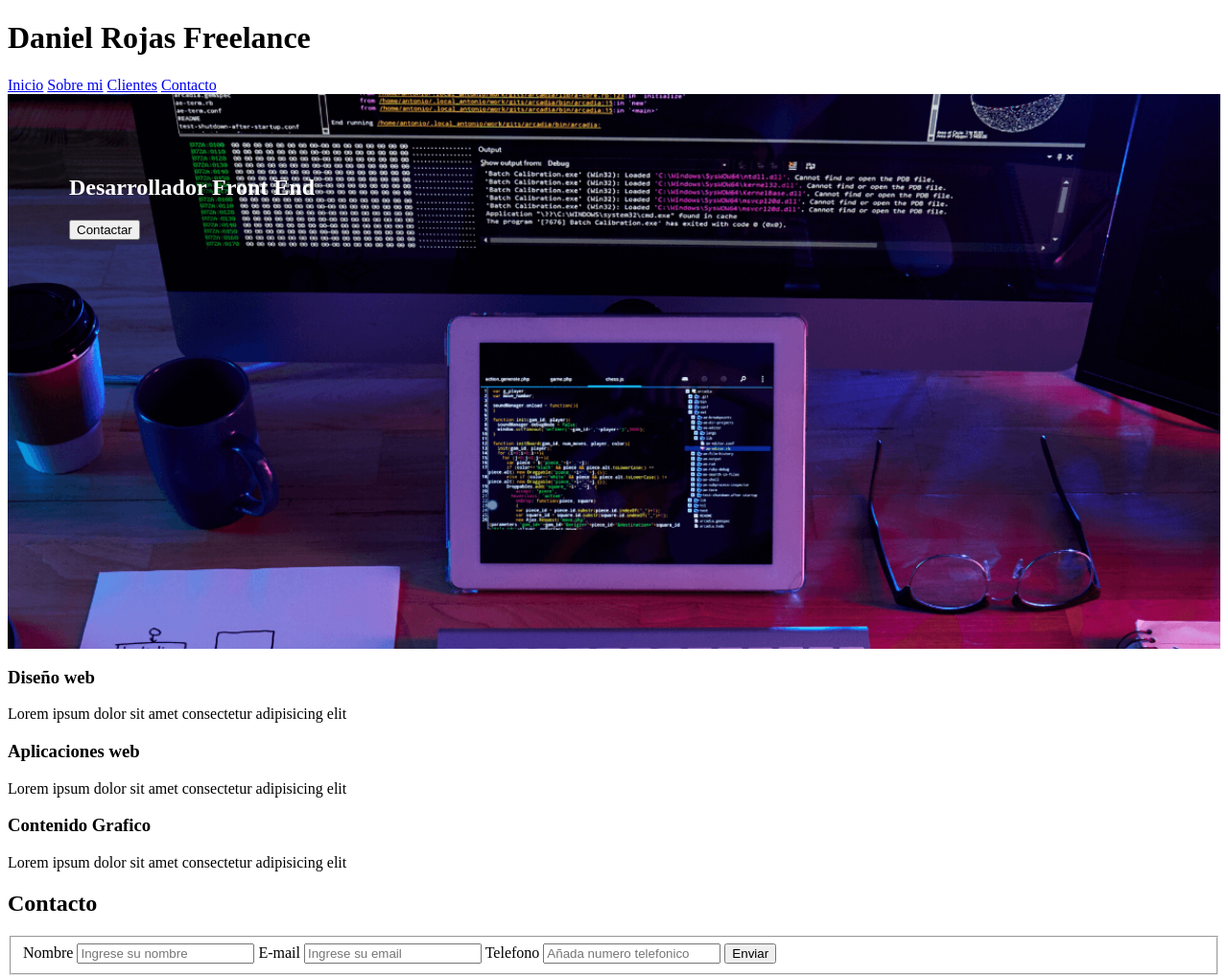
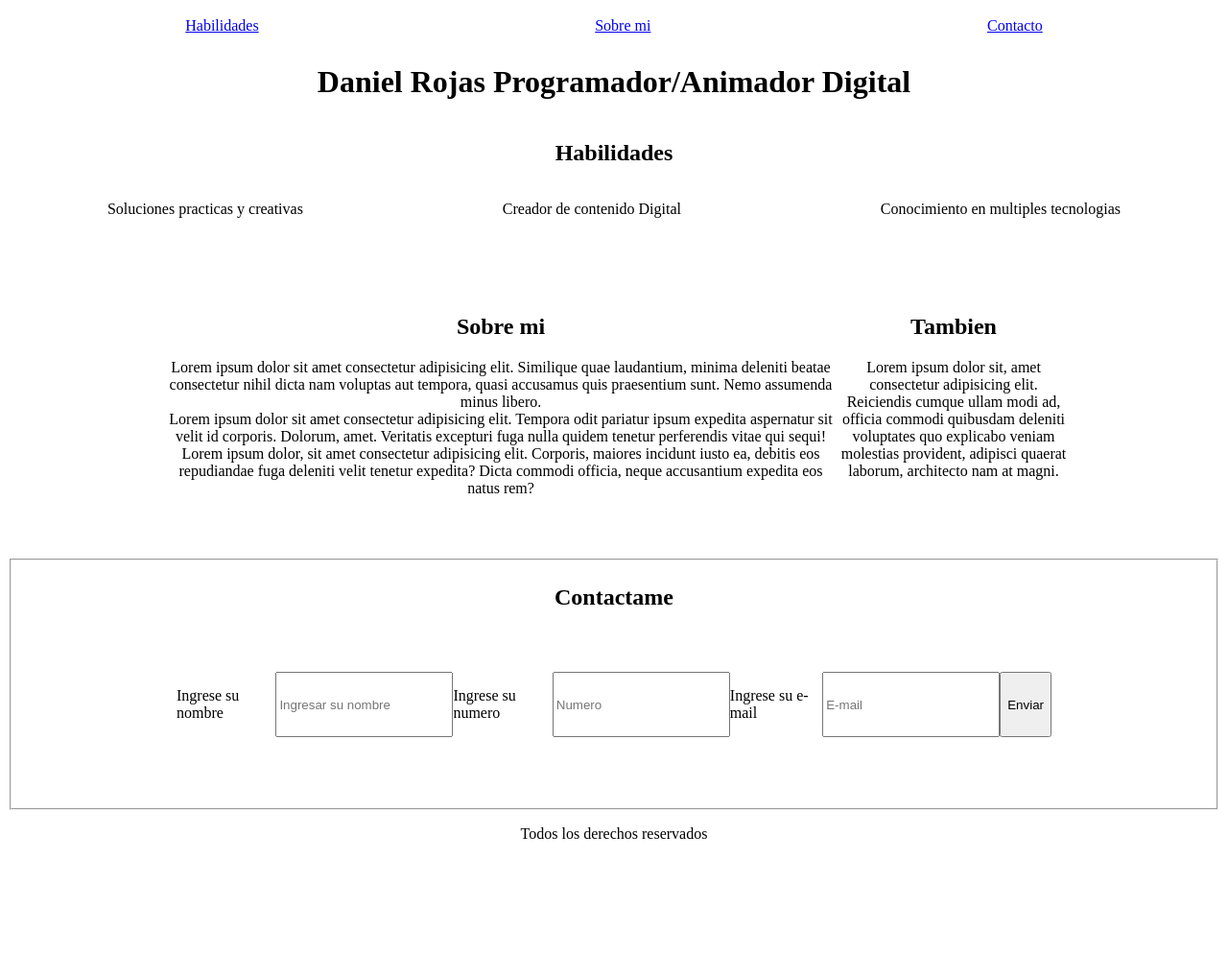
Before and after one commit to Nagazh/Proyecto_de_Practica, a plain HTML site: page index.html in a window 1280 px wide. Shown: the top 1019 px of the page at 96% size. After the commit the page ends 894 px from the top, so only its background shows below. Drawn offline with Linux system fonts and the light colour scheme.

Commit message:
Cambio de pagina reestructuracion

```diff
--- a/css/style.css
+++ b/css/style.css
@@ -6,11 +6,41 @@ html{
     box-sizing: border-box;
     font-size: var(--letraPrincipal);
 }
-.Seccion_principal{
-    background-image:url(../img/main.png);
-    color: white;
-    padding: 4rem;
-    background-repeat: no-repeat;
-    background-size: cover;
-    height: 450px;
+nav{
+    display: flex;
+    flex-direction: row;
+    flex-wrap: nowrap;
+    padding: 10px;
+    justify-content: space-around;
 }
+h1{
+    display: flex;
+    justify-content: center;
+    align-items: center;
+}
+.sec-habilidades{
+    display: grid;
+    grid-template-columns: auto auto;
+    text-align: center;
+}
+.centrar
+{
+    grid-column:1/span3;
+}
+.sec-sobremi{
+    display: grid;
+    grid-template-columns: 75% 25%;
+    padding: 4rem 10rem;
+    text-align: center;
+}
+fieldset h2{
+    text-align: center;
+}
+.secfieldset{
+    margin:4rem 10rem;
+    display: flex;
+    justify-content: space-around;
+}
+footer{
+    text-align: center;
+}
--- a/index.html
+++ b/index.html
@@ -12,47 +12,53 @@
     </head>
     <body>
         <header>
-            <h1>Daniel Rojas Freelance</h1>
+            <nav>
+                <a href="#">Habilidades</a>
+                <a href="#">Sobre mi</a>
+                <a href="#">Contacto</a>
+            </nav>
+            <h1>Daniel Rojas Programador/Animador Digital</h1>
         </header>
         <main>
-            <nav>
-                <a href="#">Inicio</a>
-                <a href="#">Sobre mi</a>
-                <a href="#">Clientes</a>
-                <a href="#">Contacto</a>
-            </nav>
-            <section class="Seccion_principal">
-                <h2>Desarrollador Front End</h2>
-                <input type="submit" value="Contactar">
-            </section>
-            <section>
+            <section class="sec-habilidades">
+                <h2 class="centrar">Habilidades</h2>
                 <div>
-                    <h3>Diseño web</h3>
-                    <p>Lorem ipsum dolor sit amet consectetur adipisicing elit</p>
+                    <p>Soluciones practicas y creativas</p>
                 </div>
                 <div>
-                    <h3>Aplicaciones web</h3>
-                    <p>Lorem ipsum dolor sit amet consectetur adipisicing elit</p>
+                    <p>Creador de contenido Digital</p>
                 </div>
                 <div>
-                    <h3>Contenido Grafico</h3>
-                    <p>Lorem ipsum dolor sit amet consectetur adipisicing elit</p>
+                    <p>Conocimiento en multiples tecnologias</p>
                 </div>
             </section>
+            <section class="sec-sobremi">
+                <section class="contenidop">
+                <h2 class="h2sobremi">Sobre mi</h2>
+                <div class="grid1">Lorem ipsum dolor sit amet consectetur adipisicing elit. Similique quae laudantium, minima deleniti beatae consectetur nihil dicta nam voluptas aut tempora, quasi accusamus quis praesentium sunt. Nemo assumenda minus libero.</div>
+                <div class="grid2">Lorem ipsum dolor sit amet consectetur adipisicing elit. Tempora odit pariatur ipsum expedita aspernatur sit velit id corporis. Dolorum, amet. Veritatis excepturi fuga nulla quidem tenetur perferendis vitae qui sequi!</div>
+                <div class="grid3">Lorem ipsum dolor, sit amet consectetur adipisicing elit. Corporis, maiores incidunt iusto ea, debitis eos repudiandae fuga deleniti velit tenetur expedita? Dicta commodi officia, neque accusantium expedita eos natus rem?</div>
+                </section>
+                    <aside>
+                        <h2>Tambien</h2>
+                        <p>Lorem ipsum dolor sit, amet consectetur adipisicing elit. Reiciendis cumque ullam modi ad, officia commodi quibusdam deleniti voluptates quo explicabo veniam molestias provident, adipisci quaerat laborum, architecto nam at magni.</p>
+                    </aside>
+            </section>
+        </main>
 
-        <div>
-            <h2>Contacto</h2>
-            <fieldset>
-                <label>Nombre</label>
-                <input type="text" placeholder="Ingrese su nombre">
-                <label>E-mail</label>
-                <input type="email" placeholder="Ingrese su email">
-                <label>Telefono</label>
-                <input type="tel" placeholder="Añada numero telefonico">
-                <input type="submit" value="Enviar">
-            </fieldset>
-        </div>
-        </main>
+        <fieldset>
+            <h2>Contactame</h2>
+            <section class="secfieldset">
+            <p>Ingrese su nombre</p>
+            <input type="text" placeholder="Ingresar su nombre">
+            <p>Ingrese su numero</p>
+            <input type="tel" placeholder="Numero">
+            <p>Ingrese su e-mail</p>
+            <input type="email" placeholder="E-mail">
+            <input type="submit" value="Enviar">
+            </section>
+
+        </fieldset>
     </body>
     <footer>
         <p>Todos los derechos reservados</p>
```
